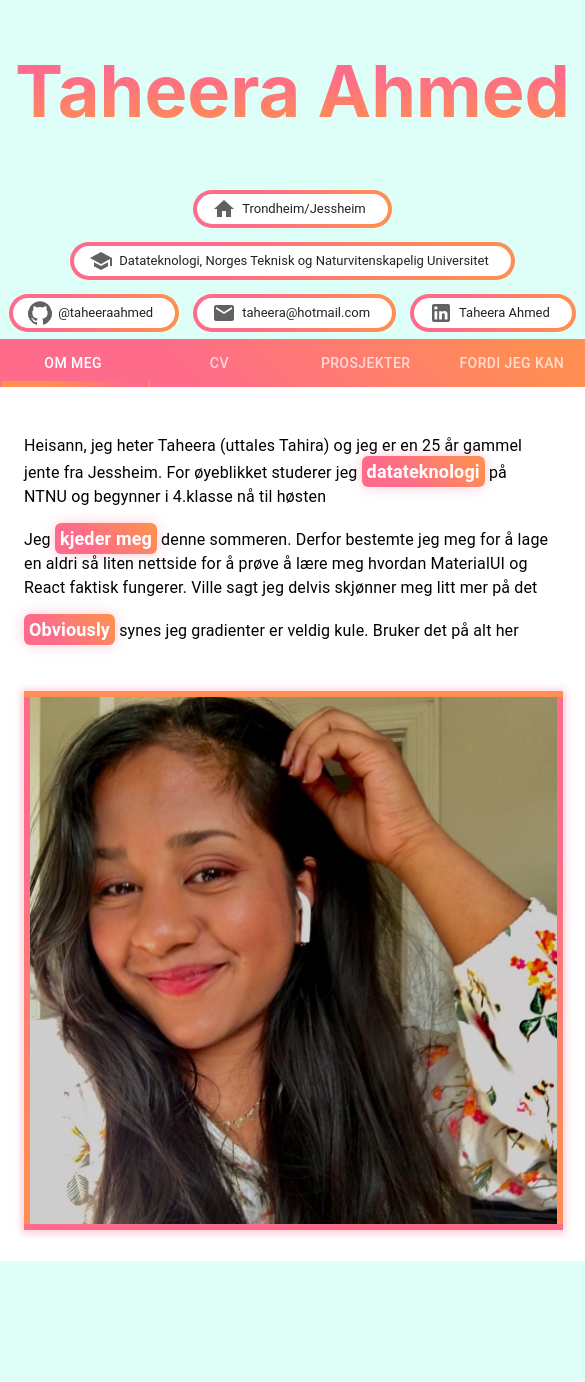
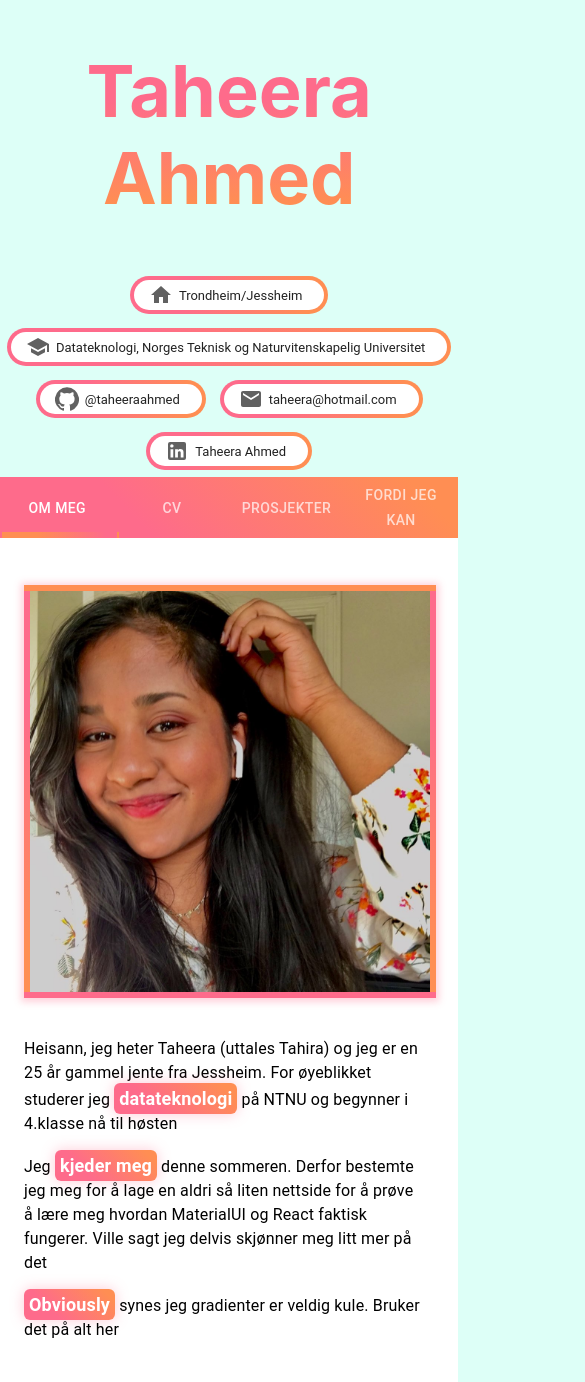
Before and after one commit to taheeraahmed/Making-a-react-app, a React (Create React App) app: page / in a window 390 px wide. Shown: the whole page, 585 px wide, since content can reach past the window. Before the commit the page ends 1261 px from the top, so only its background shows below. Built offline with nearby package versions, Linux system fonts and the light colour scheme.

Commit message:
Fikset ei litta bug = mer responsiv nå

```diff
--- a/src/App.css
+++ b/src/App.css
@@ -8,7 +8,6 @@
 @media (max-width : 917px) {
     .visibledevice {
       display:inline-block;
-      width: 150%;
     }
     .visibledesktop {
       display:none;}
--- a/src/components/Navbar.js
+++ b/src/components/Navbar.js
@@ -122,6 +122,12 @@ export default function Navbar() {
           direction="row"
           justify="center"
           alignItems="center">
+          <Grid item xs={12} sm={4} >
+            <center>
+              <img src={JustMe} style ={{border: 'double 6px transparent', backgroundRepeat: 'no',background: "linear-gradient(#FE6B8B 30%, #FF8E53 90%)",boxShadow: '0 1px 7px 3px rgba(255, 105, 135, .3)',}} width="100%" alt="Bare et bilde av meg"/>
+            </center>
+
+          </Grid>
           <Grid item xs={12} sm={8} >
             <Typography paragraph = {true}>
                 Heisann,
@@ -136,11 +142,6 @@ export default function Navbar() {
             <Typography paragraph = {true}>
               <Highlighter word = 'Obviously'/> synes jeg gradienter er veldig kule. Bruker det på alt her
             </Typography>
-          </Grid>
-          <Grid item xs={12} sm={4} >
-          <center>
-              <img src={JustMe} style ={{border: 'double 6px transparent', backgroundRepeat: 'no',background: "linear-gradient(#FE6B8B 30%, #FF8E53 90%)",boxShadow: '0 1px 7px 3px rgba(255, 105, 135, .3)',}} width="100%" alt="Bare et bilde av meg"/>
-            </center>
 
           </Grid>
         </Grid>
```
Lines whose indentation alone changed are shown as unchanged.
